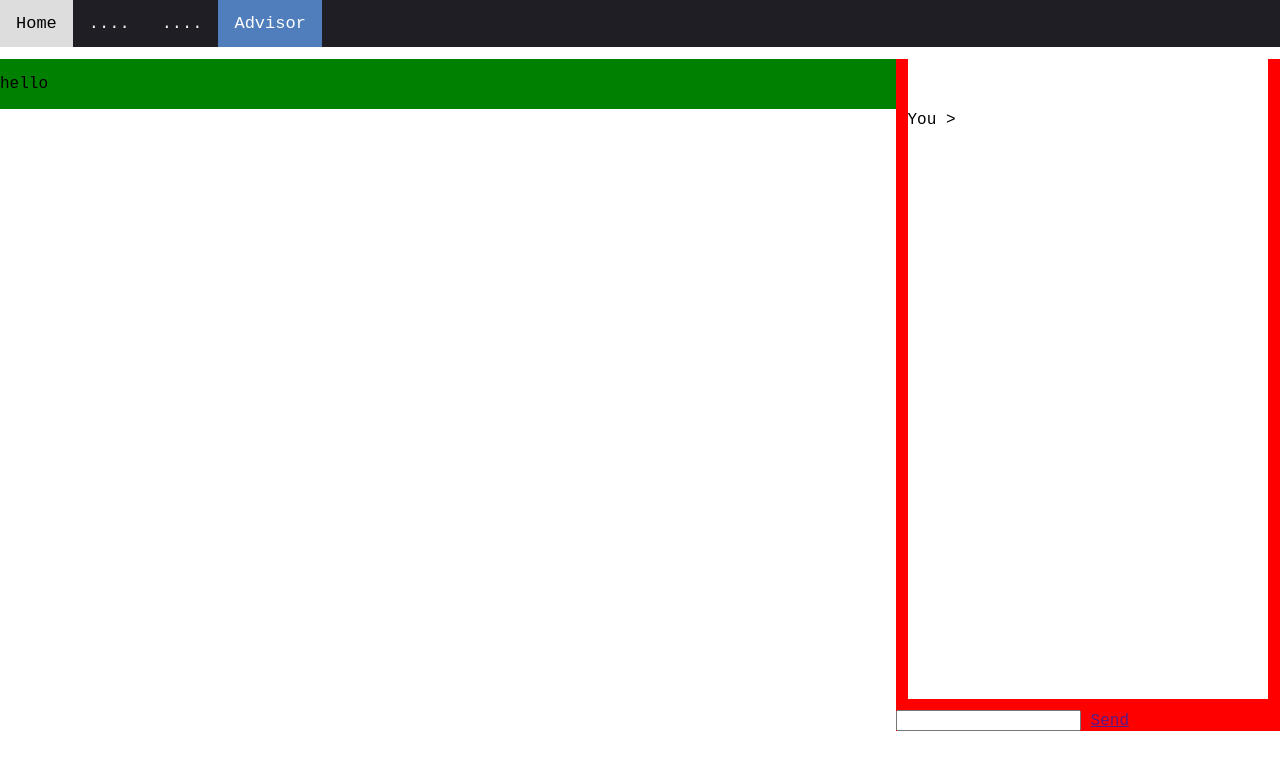
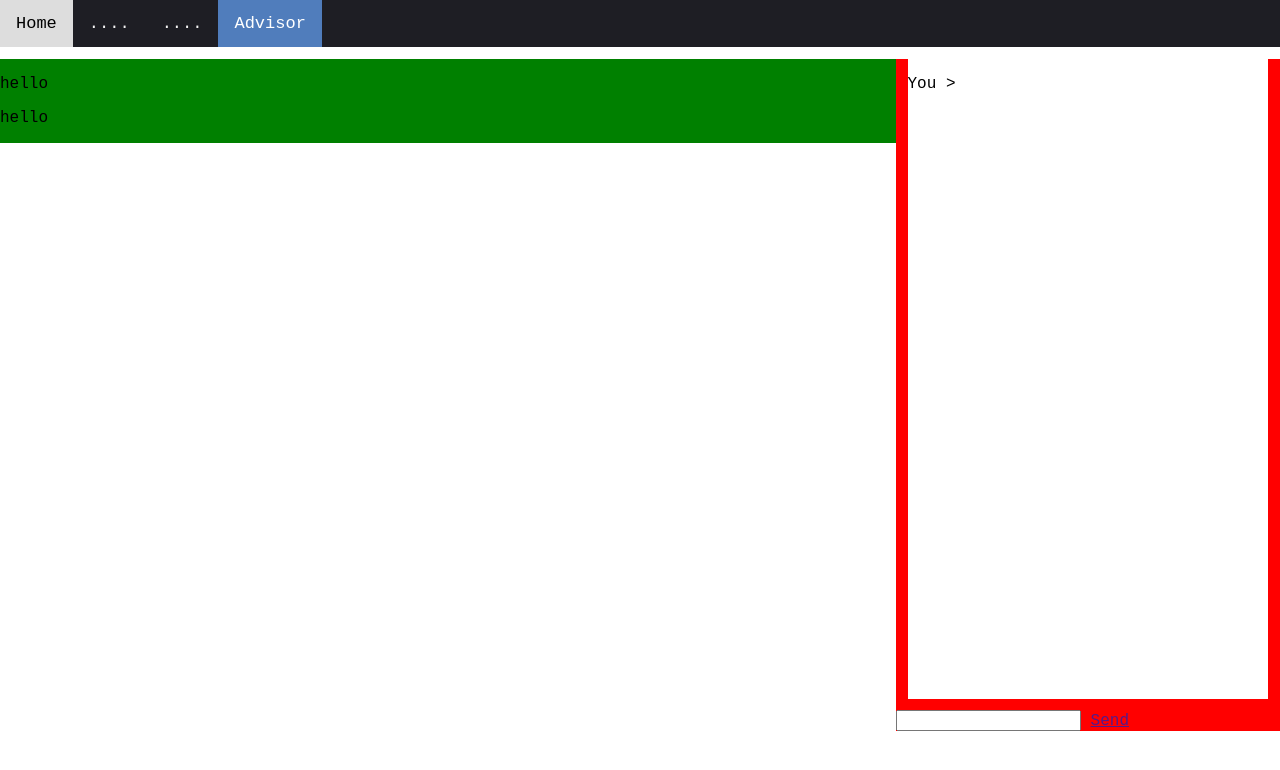
Before and after one commit to codyaj/WestpacHackathon, a plain HTML site: page index.html in a window 1280 px wide. Both pictures are taken after a click on the link "Send". Drawn offline with Linux system fonts and the light colour scheme.

Commit message:
Fixed chat js/css

```diff
--- a/index.css
+++ b/index.css
@@ -35,7 +35,8 @@ html, body, div {
     width: 94%;
     margin: 3%;
     overflow: auto;
-    white-space: pre-line;
+    white-space: normal; /* Allow text to wrap normally */
+    word-wrap: break-word; /* Ensure long words break and wrap to the next line */
 }
 
 .left {
--- a/index.html
+++ b/index.html
@@ -18,6 +18,7 @@
         <div class="content">
             <div class="left">
                 <p>hello</p>
+                <p>hello</p>
             </div>
             <div class="right">
                 <div class="info">
--- a/index.js
+++ b/index.js
@@ -5,8 +5,14 @@ document.addEventListener("DOMContentLoaded", function() {
 
     sendButton.addEventListener('click', function(event) {
         event.preventDefault();
-        myText.textContent = myText.textContent + "\nYou > " + inputText.value;
-        // ADD CODE HERE FOR TEXTBOT FUNCTIONALITY
+
+        const newText = "You > " + inputText.value.trim();
+        if (newText) {
+            myText.innerHTML += newText + '<br>';
+        }
+
+        // Hard Coded Outputs :(
+
         inputText.value = '';
     });
 });
```
